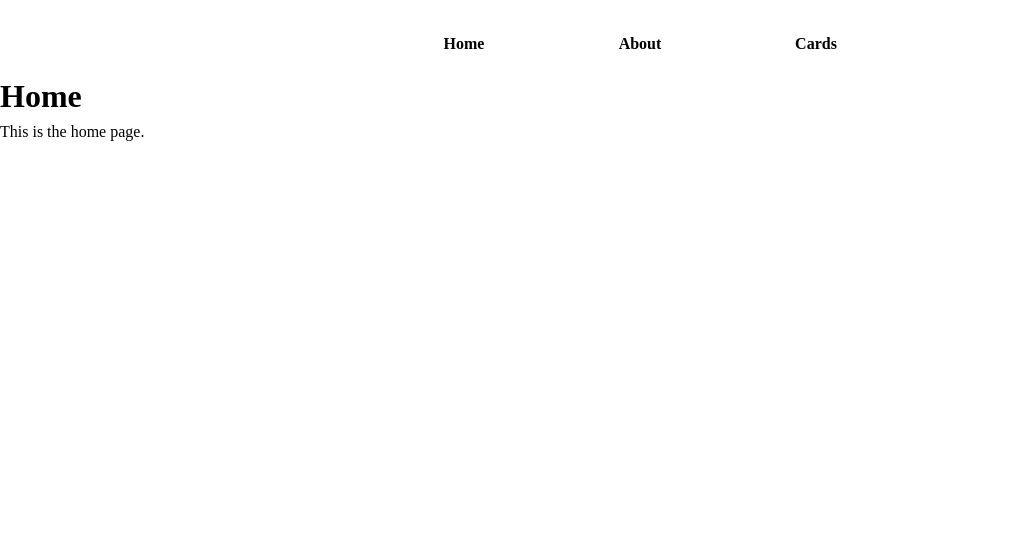
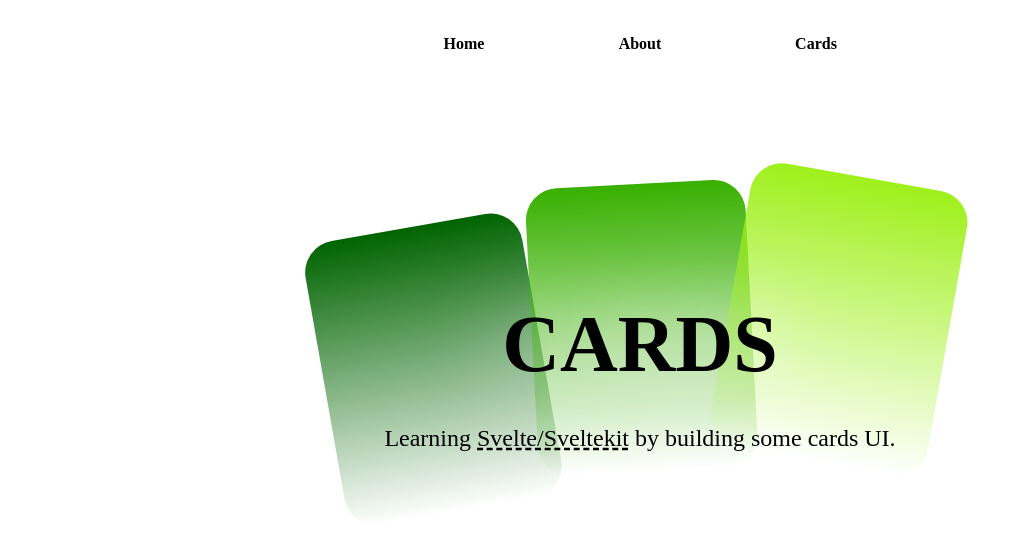
Before and after one commit to brandonpilane/cards_sv, a SvelteKit app: page / in a window 1280 px wide. Shown: the top 554 px of the page, without its empty margins (0-1031 px from the left). Built offline with nearby package versions, Linux system fonts and the light colour scheme.

Commit message:
feat: Add hero section

```diff
--- /dev/null
+++ b/src/lib/components/Hero.svelte
@@ -0,0 +1,118 @@
+<div class="hero__section">
+	<div class="cards-container">
+		<div class="cards"></div>
+		<div class="cards"></div>
+		<div class="cards"></div>
+	</div>
+	<div class="hero-copy">
+		<h1>Cards</h1>
+		<p>
+			Learning <a href="https:\\svelte.dev" target="_blank">Svelte/Sveltekit</a> by building some cards
+			UI.
+		</p>
+	</div>
+</div>
+
+<style>
+	.hero__section {
+		position: relative;
+		padding-block: 5rem;
+		width: 100%;
+		display: flex;
+		flex-direction: column;
+		align-items: center;
+		justify-content: center;
+	}
+
+	.cards-container {
+		display: flex;
+		flex-direction: row;
+		justify-content: center;
+		align-items: center;
+		gap: 2rem;
+	}
+
+	.cards {
+		z-index: -1;
+		height: 18rem;
+		aspect-ratio: 13/17;
+		border-bottom: none;
+		border-radius: 2rem;
+		display: flex;
+		flex-direction: column;
+		justify-content: center;
+		align-items: center;
+		gap: 1rem;
+	}
+
+	.cards:nth-child(1) {
+		transform: rotate(-10deg) translate(2rem, 5rem);
+		background: linear-gradient(to bottom, #006400, transparent);
+	}
+
+	.cards:nth-child(2) {
+		transform: rotate(-3deg) translate(0rem, 2rem);
+		background: linear-gradient(to bottom, #38b000, transparent);
+	}
+
+	.cards:nth-child(3) {
+		transform: rotate(10deg) translate(-3rem, 2rem);
+		background: linear-gradient(to bottom, #9ef01a, transparent);
+	}
+
+	.hero-copy {
+		position: absolute;
+		bottom: 4rem;
+		display: flex;
+		flex-direction: column;
+		align-items: center;
+		justify-content: center;
+		gap: 1rem;
+
+		p,
+		h1 {
+			text-shadow: 0px 0px 5rem #fff;
+		}
+
+		a {
+			text-decoration: dashed underline;
+			font-weight: 100;
+			transition: all 0.2s ease-in-out;
+
+			&:hover {
+				color: #006400;
+			}
+		}
+	}
+
+	a {
+		color: black;
+	}
+
+	@media (prefers-color-scheme: dark) {
+		.hero-copy p,
+		.hero-copy h1 {
+			text-shadow: 0px 0px 5rem #000;
+		}
+
+		a {
+			color: white;
+
+			&:hover {
+				color: #9ef01a;
+			}
+		}
+	}
+
+	.hero-copy h1 {
+		font-size: 5rem;
+		font-weight: 900;
+		text-align: center;
+		text-transform: uppercase;
+	}
+
+	.hero-copy p {
+		font-size: 1.5rem;
+		text-align: center;
+	}
+</style>
--- a/src/routes/+page.svelte
+++ b/src/routes/+page.svelte
@@ -1,6 +1,6 @@
 <script>
 	import './app.css';
+	import Hero from '$lib/components/Hero.svelte';
 </script>
 
-<h1>Home</h1>
-<p>This is the home page.</p>
+<Hero />
```
